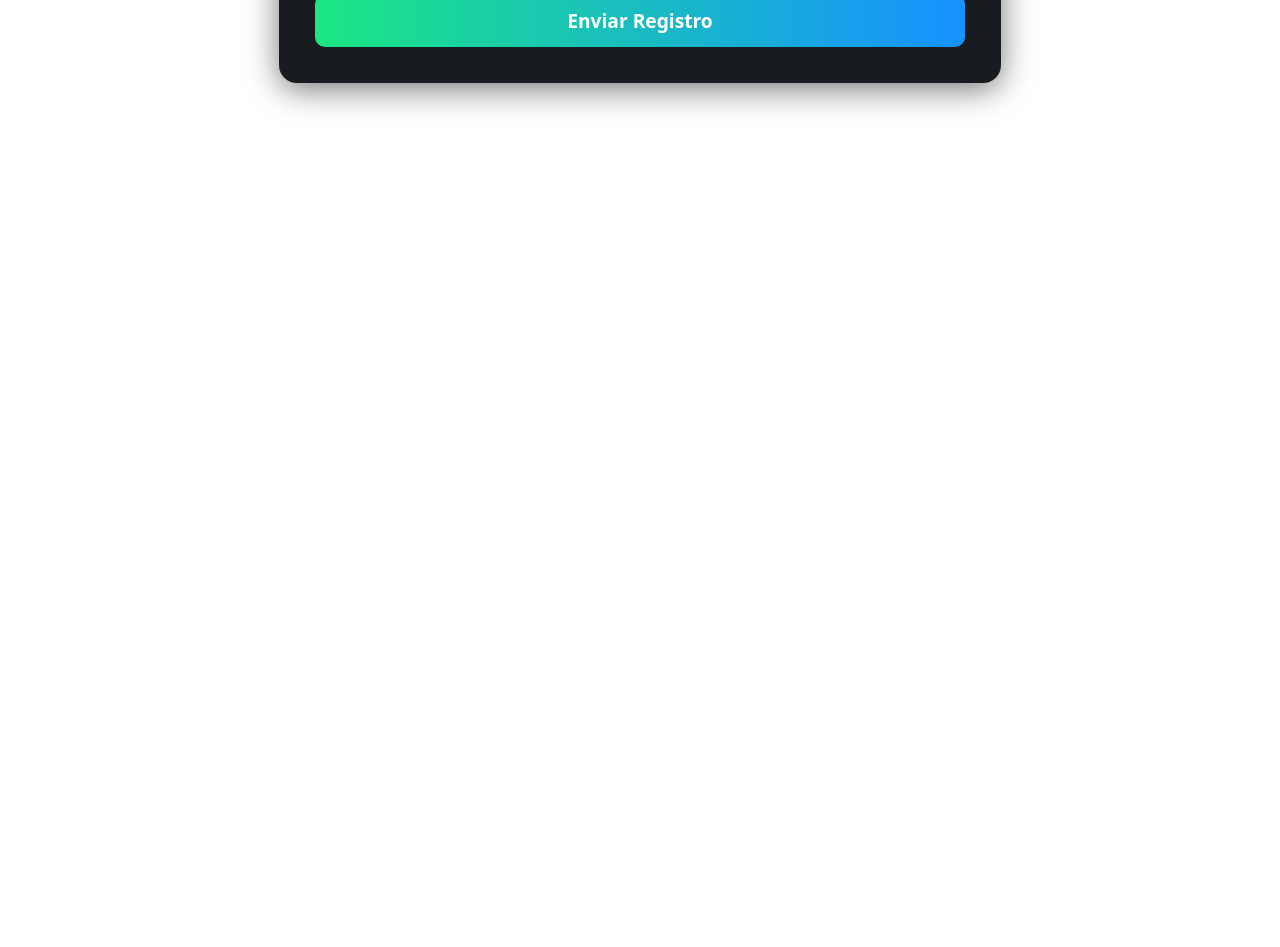
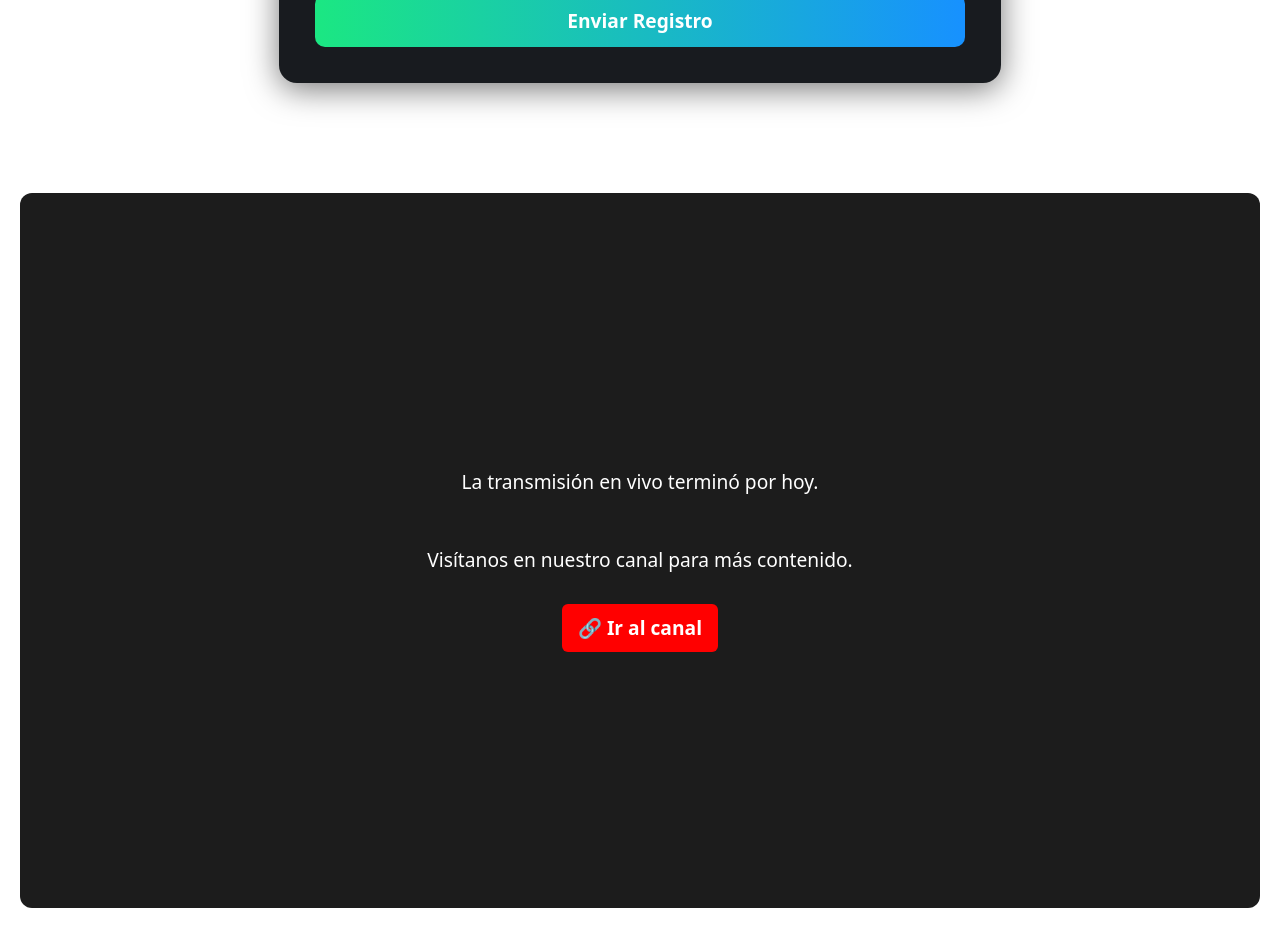
Before and after one commit to Mateoquinteroc/semana-ai, a React (Vite) app: page / in a window 1280 px wide. Shown: the part 5640-6587 px from the top of the page. Before the commit the page ends 5845 px from the top, so only its background shows below. Built offline with nearby package versions, Linux system fonts and the light colour scheme; no server answers.

Commit message:
implementation of live broadcasts

```diff
--- /dev/null
+++ b/src/components/LiveEmbed/LiveEmbed.module.css
@@ -0,0 +1,98 @@
+.wrapper {
+  width: 100%;
+  max-width: 1200px;
+  margin: 0 auto; /* Centra horizontalmente */
+  display: flex;
+  flex-direction: column;
+  align-items: center; /* Centra el contenido */
+}
+
+.title {
+  font-size: clamp(1.2rem, 4vw, 2rem);
+  font-weight: bold;
+  color: white;
+  text-align: center;
+  margin-bottom: 12px;
+}
+
+.container {
+  position: relative;
+  width: 100%;
+  aspect-ratio: 16 / 9;
+  background-color: #1c1c1c;
+  border-radius: 12px;
+  overflow: hidden;
+  box-shadow: 0 4px 12px rgba(0, 0, 0, 0.4);
+}
+
+.badge {
+  position: absolute;
+  top: 8px;
+  left: 8px;
+  background: linear-gradient(90deg, #ff0000, #cc0000);
+  color: white;
+  font-weight: bold;
+  font-size: clamp(0.7rem, 2.5vw, 1rem);
+  padding: 4px 10px;
+  border-radius: 6px;
+  z-index: 10;
+  box-shadow: 0 2px 6px rgba(0, 0, 0, 0.4);
+  letter-spacing: 0.5px;
+  text-transform: uppercase;
+}
+
+.iframe {
+  position: absolute;
+  top: 0;
+  left: 0;
+  width: 100%;
+  height: 100%;
+  border: none;
+}
+
+.offline {
+  width: 100%;
+  aspect-ratio: 16 / 9;
+  background-color: #1c1c1c;
+  color: white;
+  display: flex;
+  flex-direction: column;
+  align-items: center;
+  justify-content: center;
+  border-radius: 12px;
+  font-size: clamp(0.9rem, 3vw, 1.2rem);
+  text-align: center;
+  padding: 20px;
+  gap: 10px;
+}
+
+.button {
+  display: inline-block;
+  background-color: #ff0000;
+  color: white;
+  font-weight: bold;
+  padding: 10px 16px;
+  border-radius: 6px;
+  text-decoration: none;
+  transition: background-color 0.3s ease;
+}
+
+.button:hover {
+  background-color: #cc0000;
+}
+
+@media (max-width: 600px) {
+  .wrapper {
+    width: 80%;
+  }
+  .container {
+    border-radius: 8px;
+  }
+
+  .badge {
+    top: 6px;
+    left: 6px;
+    padding: 3px 8px; /* Corregido */
+    font-size: clamp(0.6rem, 3vw, 0.85rem);
+  }
+}
--- /dev/null
+++ b/src/components/LiveEmbed/LiveEmbed.tsx
@@ -0,0 +1,80 @@
+import React, { useEffect, useState } from 'react';
+import styles from './LiveEmbed.module.css';
+
+interface LiveEmbedProps {
+  channelId: string; // UCxxxxx
+  title?: string;
+  channelUrl?: string; // Link al canal para el botón
+}
+
+const LiveEmbed: React.FC<LiveEmbedProps> = ({
+  channelId,
+  title = "Transmisión en vivo",
+  channelUrl = "https://www.youtube.com"
+}) => {
+  const [isVisible, setIsVisible] = useState(false);
+
+  useEffect(() => {
+    const checkTime = () => {
+      const now = new Date();
+      const options: Intl.DateTimeFormatOptions = {
+        timeZone: "America/Bogota",
+        hour: "2-digit",
+        minute: "2-digit",
+        hour12: false
+      };
+      const [hourStr, minuteStr] = new Intl.DateTimeFormat("en-GB", options)
+        .format(now)
+        .split(":");
+
+      const hour = parseInt(hourStr, 10);
+      const minute = parseInt(minuteStr, 10);
+
+      const currentMinutes = hour * 60 + minute;
+      const startMinutes = 8 * 60 + 30;
+      const endMinutes = 12 * 60;
+
+      setIsVisible(currentMinutes >= startMinutes && currentMinutes <= endMinutes);
+    };
+
+    checkTime();
+    const interval = setInterval(checkTime, 60000);
+    return () => clearInterval(interval);
+  }, []);
+
+  if (!isVisible) {
+    return (
+      <div className={styles.wrapper}>
+        <h1 className={styles.title}>{title}</h1>
+        <div className={styles.offline}>
+          <p>La transmisión en vivo terminó por hoy.</p>
+          <p>Visítanos en nuestro canal para más contenido.</p>
+          <a href={channelUrl} target="_blank" rel="noopener noreferrer" className={styles.button}>
+            🔗 Ir al canal
+          </a>
+        </div>
+      </div>
+    );
+  }
+
+  const embedUrl = `https://www.youtube.com/embed/live_stream?channel=${channelId}&autoplay=1&mute=1`;
+
+  return (
+    <div className={styles.wrapper}>
+      <h1 className={styles.title}>{title}</h1>
+      <div className={styles.container}>
+        <div className={styles.badge}>EN VIVO</div>
+        <iframe
+          className={styles.iframe}
+          src={embedUrl}
+          title="YouTube Live Stream"
+          frameBorder="0"
+          allow="autoplay; encrypted-media"
+          allowFullScreen
+        ></iframe>
+      </div>
+    </div>
+  );
+};
+
+export default LiveEmbed;
--- a/src/components/SecondChange/SecondChange.tsx
+++ b/src/components/SecondChange/SecondChange.tsx
@@ -1,5 +1,6 @@
 import AboutSection from "../AboutSection/AboutSection";
 import EventCategories from "../EventCategories/EventCategories";
+import LiveEmbed from "../LiveEmbed/LiveEmbed";
 import LocationsSection from "../LocationsSection/LocationsSection";
 import ParticipantsSection from "../ParticipantsSection/ParticipantsSection";
 import ProgramacionSection from "../ProgramacionSection/ProgramacionSection";
@@ -15,6 +16,11 @@ export default function SecondChange() {
             <ParticipantsSection />
             <LocationsSection />
             <RegistroForm />
+            <LiveEmbed
+            channelId="UCJtTIceoWSvf7jeHYihvhcA"
+            title="En directo desde nuestro canal"
+            channelUrl="https://www.youtube.com/@CentroDeCienciaFJC"
+            />
         </div>
     );
 }
```
